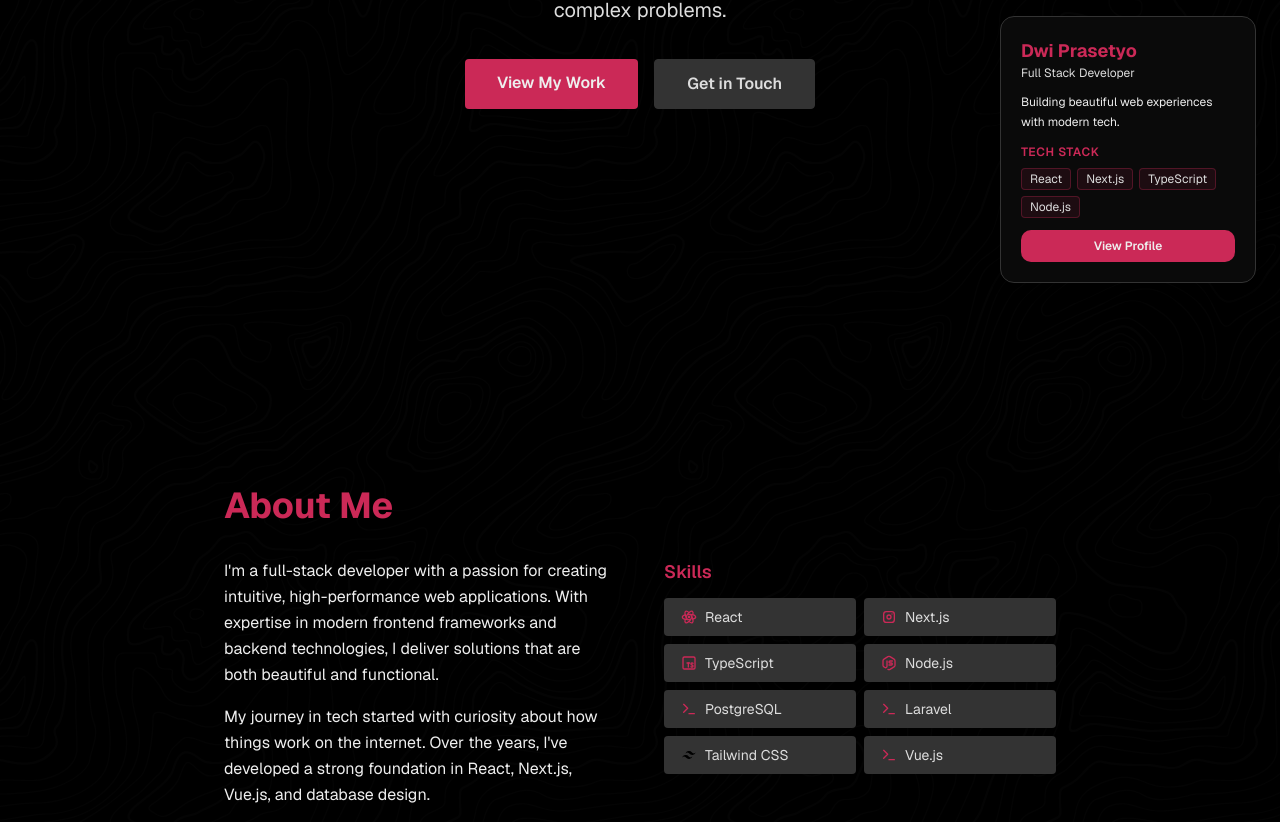
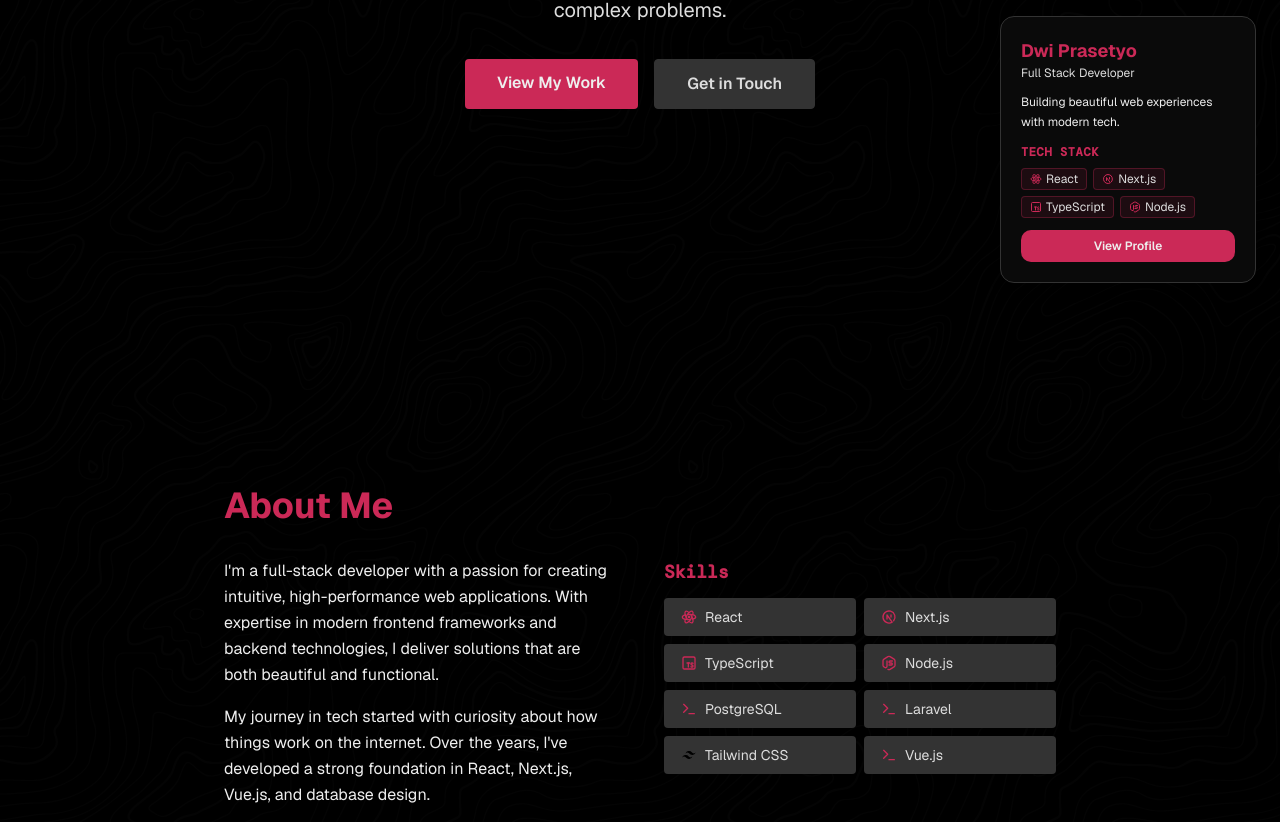
Before and after one commit to TyoDwprsty/dwprsty-portfolio, a Next.js app: page / in a window 1280 px wide. Shown: the part 493-1315 px from the top of the page. Built offline with nearby package versions, Linux system fonts and the light colour scheme; no server answers; the database is empty.

Commit message:
feat: initialize portfolio project with base styling, layout, and bio components

```diff
--- a/components/bio-card.tsx
+++ b/components/bio-card.tsx
@@ -4,6 +4,12 @@ import { useState, useEffect } from 'react'
 import { motion } from 'framer-motion'
 import Image from 'next/image'
 import { BioInspectionModal } from './bio-inspection-modal'
+import { Terminal } from 'lucide-react'
+import ReactIcon from './social-icon/React'
+import NextJsIcon from './social-icon/NextJs'
+import TypeScriptIcon from './social-icon/TypeScript'
+import NodeJsIcon from './social-icon/nodejs'
+import TailwindCSS from './social-icon/tailwindcss.svg'
 
 export function BioCard() {
   const [isInspecting, setIsInspecting] = useState(false)
@@ -119,16 +125,35 @@ export function BioCard() {
               </p>
 
               <div className="space-y-2">
-                <p className="text-xs font-semibold text-primary uppercase tracking-wider">Tech Stack</p>
+                <p className="text-xs font-semibold font-mono text-primary uppercase tracking-wider">Tech Stack</p>
                 <div className="flex flex-wrap gap-1.5">
-                  {['React', 'Next.js', 'TypeScript', 'Node.js'].map((tech) => (
-                    <span
-                      key={tech}
-                      className="px-2 py-0.5 bg-primary/10 text-secondary text-xs rounded border border-primary/30"
-                    >
-                      {tech}
-                    </span>
-                  ))}
+                  {['React', 'Next.js', 'TypeScript', 'Node.js'].map((tech) => {
+                    const getSkillIcon = (name: string) => {
+                      switch (name) {
+                        case 'React':
+                          return <ReactIcon size={12} className="text-primary mr-1" />
+                        case 'Next.js':
+                          return <NextJsIcon size={12} className="text-primary mr-1" />
+                        case 'Node.js':
+                          return <NodeJsIcon size={12} className="text-primary mr-1" />
+                        case 'Tailwind CSS':
+                          return <Image src={TailwindCSS} alt="Tailwind CSS" width={12} height={12} className="text-primary mr-1" />
+                        case 'TypeScript':
+                          return <TypeScriptIcon size={12} className="text-primary mr-1" />
+                        default:
+                          return <Terminal size={12} className="text-primary mr-1" />
+                      }
+                    }
+                    return (
+                      <span
+                        key={tech}
+                        className="flex items-center px-2 py-0.5 bg-primary/10 text-secondary text-xs rounded border border-primary/30"
+                      >
+                        {getSkillIcon(tech)}
+                        {tech}
+                      </span>
+                    )
+                  })}
                 </div>
               </div>
 
--- a/components/bio-inspection-modal.tsx
+++ b/components/bio-inspection-modal.tsx
@@ -2,7 +2,13 @@
 
 import { useEffect, useState, useRef } from 'react'
 import { motion, AnimatePresence } from 'framer-motion'
-import { X } from 'lucide-react'
+import { X, Terminal } from 'lucide-react'
+import Image from 'next/image'
+import ReactIcon from './social-icon/React'
+import NextJsIcon from './social-icon/NextJs'
+import TypeScriptIcon from './social-icon/TypeScript'
+import NodeJsIcon from './social-icon/nodejs'
+import TailwindCSS from './social-icon/tailwindcss.svg'
 
 interface BioInspectionModalProps {
   isOpen: boolean
@@ -144,18 +150,37 @@ export function BioInspectionModal({ isOpen, onClose }: BioInspectionModalProps)
                     </p>
 
                     <div>
-                      <p className="text-xs font-semibold text-primary uppercase tracking-wider mb-2">
+                      <p className="text-xs font-semibold font-mono text-primary uppercase tracking-wider mb-2">
                         Tech Stack
                       </p>
                       <div className="flex flex-wrap gap-2">
-                        {techStack.map((tech) => (
-                          <span
-                            key={tech}
-                            className="px-2 py-1 bg-primary/10 text-secondary text-xs rounded-full border border-primary/30"
-                          >
-                            {tech}
-                          </span>
-                        ))}
+                        {techStack.map((tech) => {
+                          const getSkillIcon = (name: string) => {
+                            switch (name) {
+                              case 'React':
+                                return <ReactIcon size={12} className="text-primary group-hover:text-accent mr-1" />
+                              case 'Next.js':
+                                return <NextJsIcon size={12} className="text-primary group-hover:text-accent mr-1" />
+                              case 'Node.js':
+                                return <NodeJsIcon size={12} className="text-primary group-hover:text-accent mr-1" />
+                              case 'Tailwind CSS':
+                                return <Image src={TailwindCSS} alt="Tailwind CSS" width={12} height={12} className="text-primary group-hover:text-accent mr-1" />
+                              case 'TypeScript':
+                                return <TypeScriptIcon size={12} className="text-primary group-hover:text-accent mr-1" />
+                              default:
+                                return <Terminal size={12} className="text-primary group-hover:text-accent mr-1" />
+                            }
+                          }
+                          return (
+                            <span
+                              key={tech}
+                              className="flex items-center px-2 py-1 bg-primary/10 text-secondary text-xs rounded-full border border-primary/30"
+                            >
+                              {getSkillIcon(tech)}
+                              {tech}
+                            </span>
+                          )
+                        })}
                       </div>
                     </div>
                   </motion.div>
--- a/components/portfolio-client.tsx
+++ b/components/portfolio-client.tsx
@@ -172,7 +172,7 @@ export default function PortfolioClient({ projects }: { projects: Project[] }) {
               className="space-y-6"
             >
               <div>
-                <h3 className="text-lg font-semibold text-primary mb-3">Skills</h3>
+                <h3 className="text-lg font-semibold font-mono text-primary mb-3">Skills</h3>
                 <div className="grid grid-cols-2 gap-2">
                   {[
                     'React',
--- a/components/social-icon/NextJs.tsx
+++ b/components/social-icon/NextJs.tsx
@@ -1,53 +1,56 @@
-import { forwardRef, useImperativeHandle, useCallback } from "react";
+import { forwardRef, useImperativeHandle } from "react";
 import type { AnimatedIconHandle, AnimatedIconProps } from "./types";
 import { motion, useAnimate } from "motion/react";
 
-const InstagramIcon = forwardRef<AnimatedIconHandle, AnimatedIconProps>(
+const BrandNextjsIcon = forwardRef<AnimatedIconHandle, AnimatedIconProps>(
   (
     { size = 24, color = "currentColor", strokeWidth = 2, className = "" },
     ref,
   ) => {
     const [scope, animate] = useAnimate();
 
-    const start = useCallback(async () => {
-      animate(
-        ".ig-body",
-        { scale: [1, 1.05, 1] },
-        { duration: 0.3, ease: "easeOut" },
+    const start = async () => {
+      await animate(".circle", { pathLength: 0, opacity: 0 }, { duration: 0 });
+      await animate(".line", { pathLength: 0, opacity: 0 }, { duration: 0 });
+
+      await animate(
+        ".circle",
+        { pathLength: [0, 1], opacity: [0, 1] },
+        { duration: 1.5 },
       );
+
       await animate(
-        ".ig-lens",
-        { scale: [1, 1.2, 1] },
-        { duration: 0.25, ease: "easeOut" },
+        ".line",
+        { pathLength: [0, 1], opacity: [0, 1] },
+        { duration: 0.4 },
       );
-      animate(
-        ".ig-dot",
-        { opacity: [1, 0, 1] },
-        { duration: 0.2, ease: "easeInOut" },
-      );
-    }, [animate]);
+    };
 
-    const stop = useCallback(() => {
-      animate(
-        ".ig-body, .ig-lens, .ig-dot",
-        { scale: 1, opacity: 1 },
-        { duration: 0.2, ease: "easeInOut" },
-      );
-    }, [animate]);
+    const stop = () => {
+      animate(".circle", { pathLength: 1, opacity: 1 }, { duration: 0.2 });
+      animate(".line", { pathLength: 1, opacity: 1 }, { duration: 0.2 });
+    };
 
-    useImperativeHandle(ref, () => ({
+    useImperativeHandle(ref, () => {
+      return {
         startAnimation: start,
         stopAnimation: stop,
-    }));
+      };
+    });
+
+    const handleHoverStart = () => {
+      start();
+    };
+
+    const handleHoverEnd = () => {
+      stop();
+    };
 
     return (
-      <motion.div
+      <svg
         ref={scope}
-        className={`inline-flex cursor-pointer ${className}`}
-        onHoverStart={start}
-        onHoverEnd={stop}
-      >
-        <svg
+        onMouseEnter={handleHoverStart}
+        onMouseLeave={handleHoverEnd}
         xmlns="http://www.w3.org/2000/svg"
         width={size}
         height={size}
@@ -57,25 +60,24 @@ const InstagramIcon = forwardRef<AnimatedIconHandle, AnimatedIconProps>(
         strokeWidth={strokeWidth}
         strokeLinecap="round"
         strokeLinejoin="round"
+        className={`icon icon-tabler icons-tabler-outline icon-tabler-brand-nextjs cursor-pointer ${className}`}
       >
+        <path stroke="none" d="M0 0h24v24H0z" fill="none" />
         <motion.path
-            className="ig-body"
-            style={{ transformOrigin: "50% 50%" }}
-            d="M4 8a4 4 0 0 1 4 -4h8a4 4 0 0 1 4 4v8a4 4 0 0 1 -4 4h-8a4 4 0 0 1 -4 -4z"
+          className="circle"
+          d="M9 15v-6l7.745 10.65a9 9 0 1 1 2.255 -1.993"
+          initial={{ pathLength: 1, opacity: 1 }}
         />
-
         <motion.path
-            className="ig-lens"
-            style={{ transformOrigin: "50% 50%" }}
-            d="M9 12a3 3 0 1 0 6 0a3 3 0 0 0 -6 0"
+          className="line"
+          d="M15 12v-3"
+          initial={{ pathLength: 1, opacity: 1 }}
         />
-
-          <motion.path className="ig-dot" d="M16.5 7.5v.01" />
       </svg>
-      </motion.div>
     );
   },
 );
 
-InstagramIcon.displayName = "InstagramIcon";
-export default InstagramIcon;
+BrandNextjsIcon.displayName = "BrandNextjsIcon";
+
+export default BrandNextjsIcon;
```
Also changed, not shown: app/layout.tsx (+8 -2 lines), app/globals.css. Lines whose indentation alone changed are shown as unchanged.
